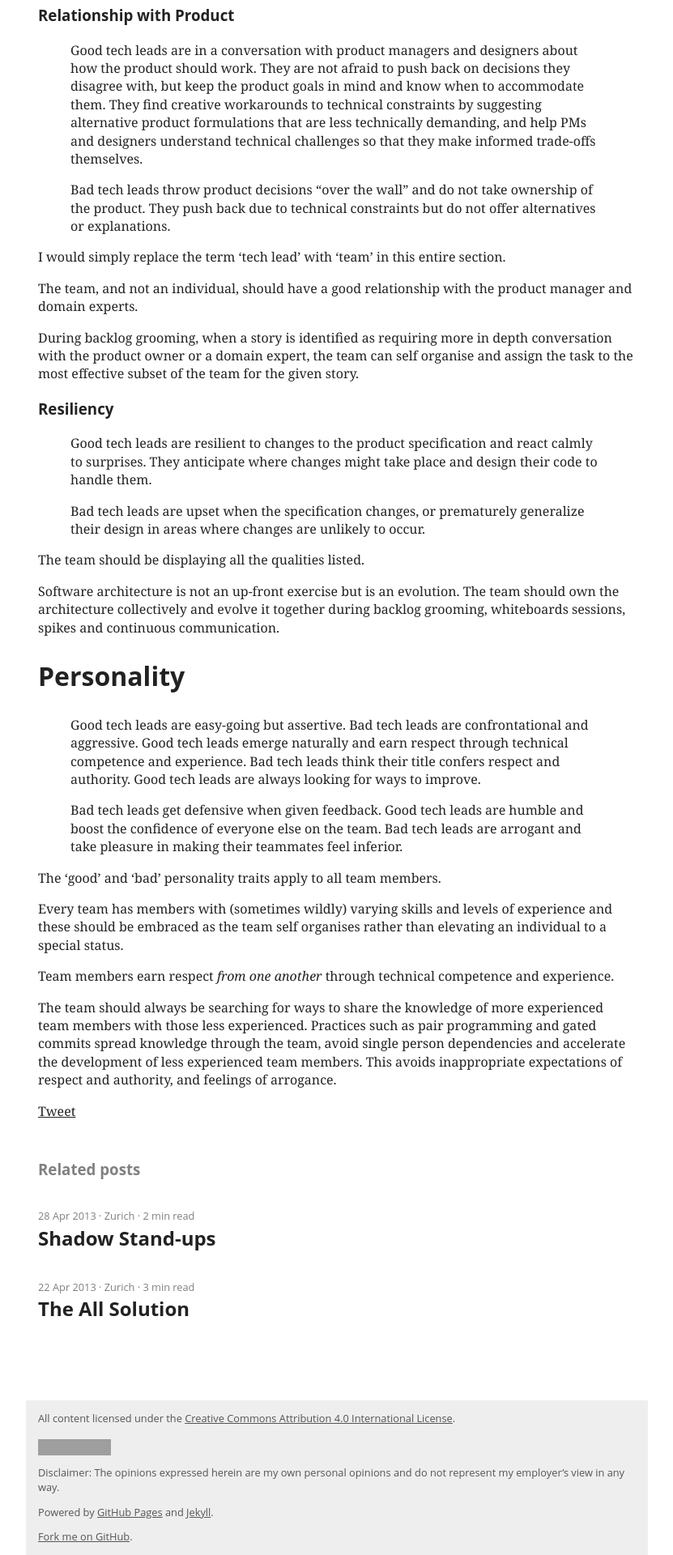
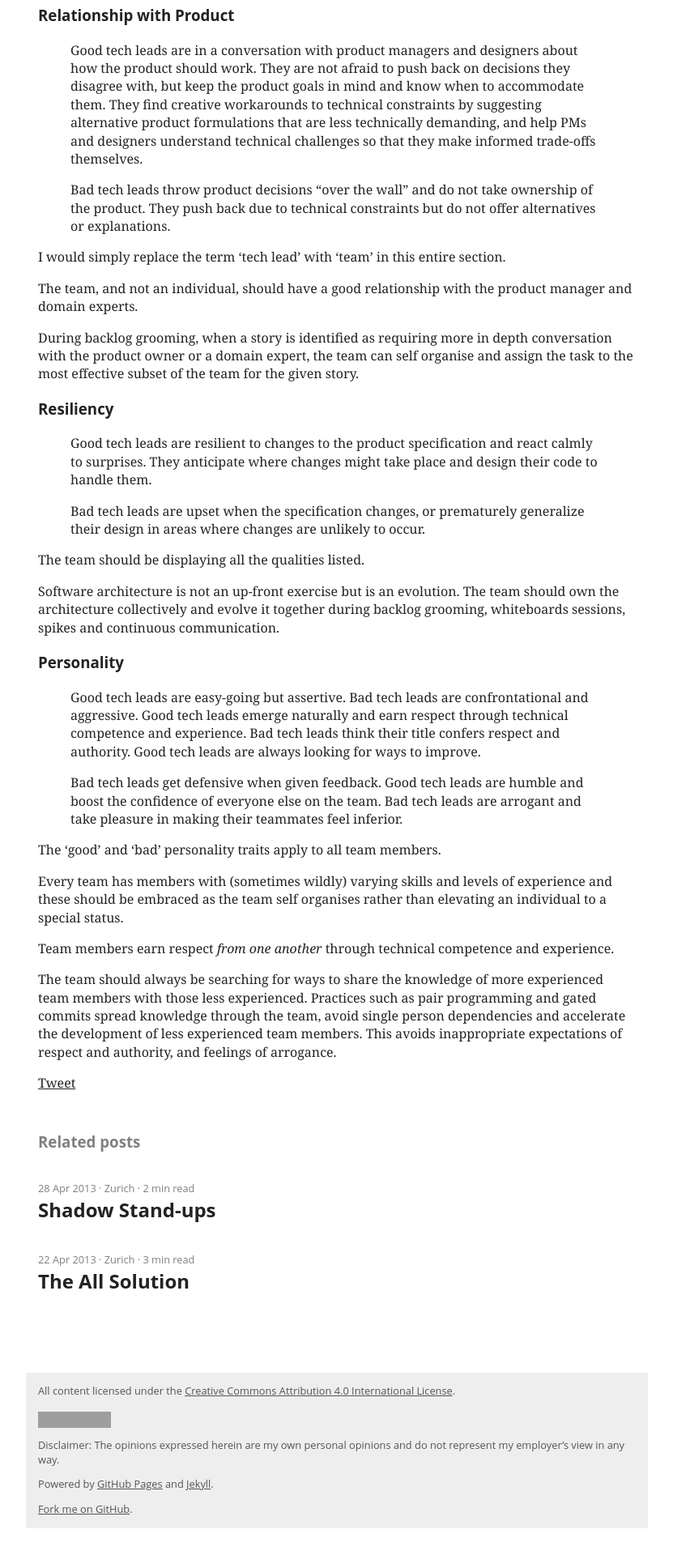
Before and after one commit to adamralph/adamralph.github.com, a Jekyll site: the page built from _posts/2014-03-15-no-tech-lead.md, in a window 1280 px wide. Shown: the part 4480-6400 px from the top of the page at 81% size, without its empty margins (224-1055 px from the left). Built offline with Jekyll 4.4.1, drawn with Linux system fonts in a browser that asks for light colours; comment, search, counter and statistics services are not loaded; after the commit the page ends 6367 px from its top, so only the background shows below that; grey boxes are pictures that could not be loaded.

Commit message:
fix one header level

```diff
--- a/_posts/2014-03-15-no-tech-lead.md
+++ b/_posts/2014-03-15-no-tech-lead.md
@@ -133,7 +133,7 @@ The team should be displaying all the qualities listed.
 
 Software architecture is not an up-front exercise but is an evolution. The team should own the architecture collectively and evolve it together during backlog grooming, whiteboards sessions, spikes and continuous communication.
 
-## Personality
+### Personality
 
 > Good tech leads are easy-going but assertive. Bad tech leads are confrontational and aggressive. Good tech leads emerge naturally and earn respect through technical competence and experience. Bad tech leads think their title confers respect and authority. Good tech leads are always looking for ways to improve.
 
```
